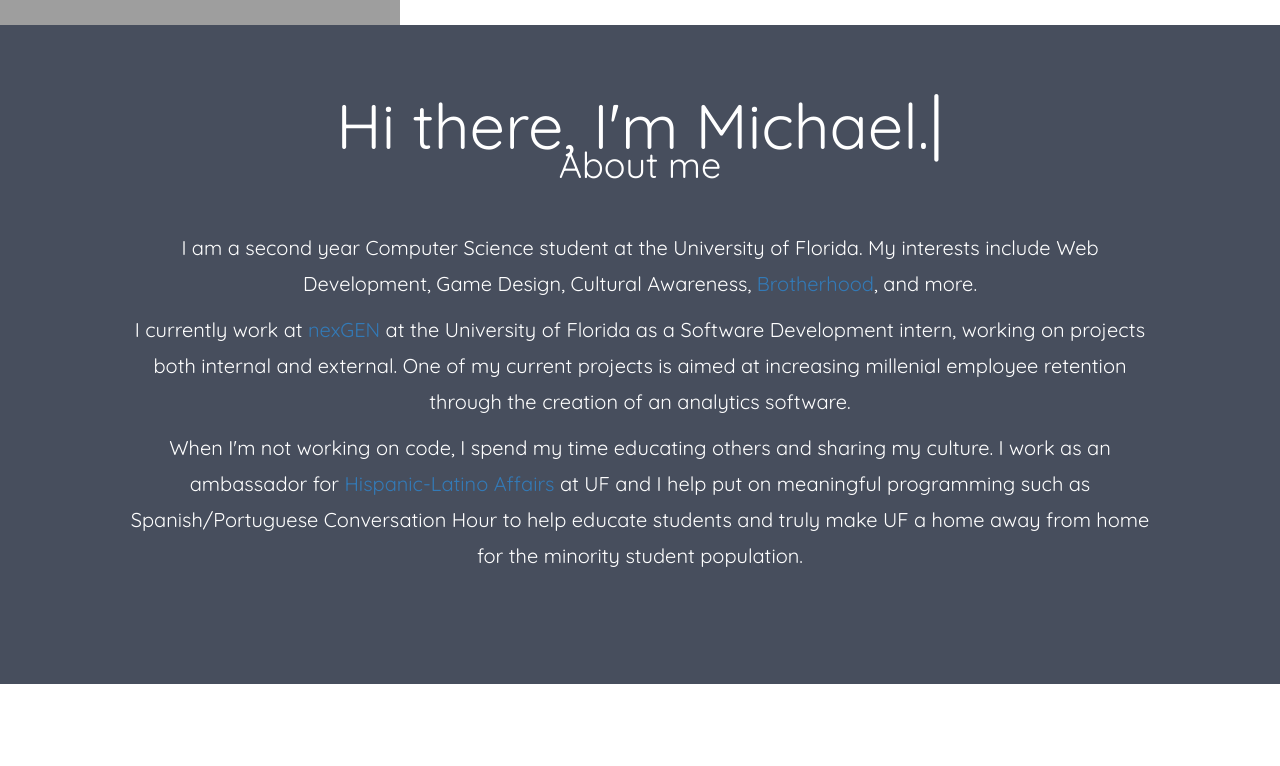
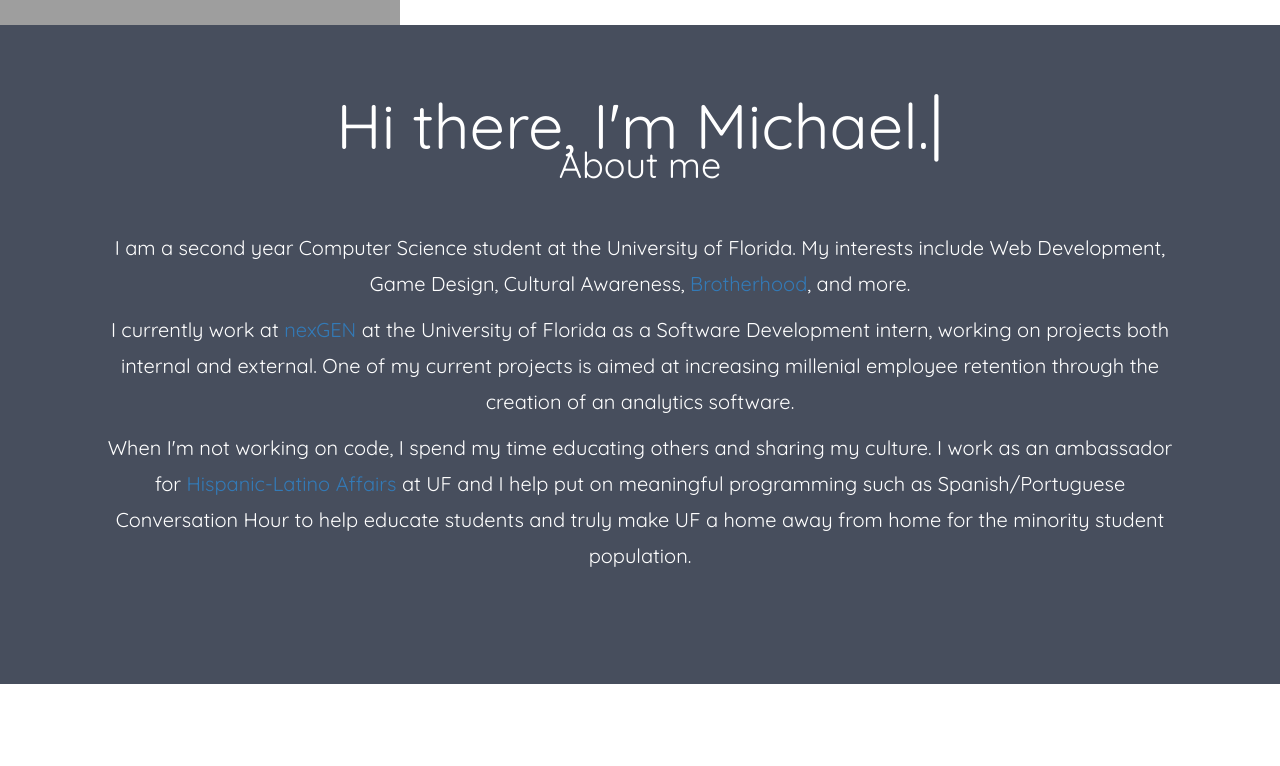
Before and after one commit to msamper/msamper.github.io, a PHP site: page / in a window 1280 px wide. Shown: the part 335-1101 px from the top of the page. Run offline with PHP 8.4, Linux system fonts and the light colour scheme; some libraries are stand-ins or nearby versions; grey boxes are pictures that could not be loaded.

Commit message:
Website rev

```diff
--- a/CSS/main.css
+++ b/CSS/main.css
@@ -57,10 +57,7 @@
   color: #fff;
 }
 .container-fluid {
-      padding-top: 100px;
-      padding-bottom: 100px;
-      padding-left: 120px;
-      padding-right: 120px
+  padding: 100px;
 }
 .navbar {
   background-color: #202030;
--- a/index.html
+++ b/index.html
@@ -56,7 +56,7 @@
 				<img src="assets/Betas.jpg">
 			</div>
 			<div class="item">
-				<img src="assets/Headshot.jpg">
+				<img src="assets/headshot.jpg">
 			</div>
 			<div class="item">
 				<img src="assets/HLA.jpg">
```
Lines whose indentation alone changed are shown as unchanged.
